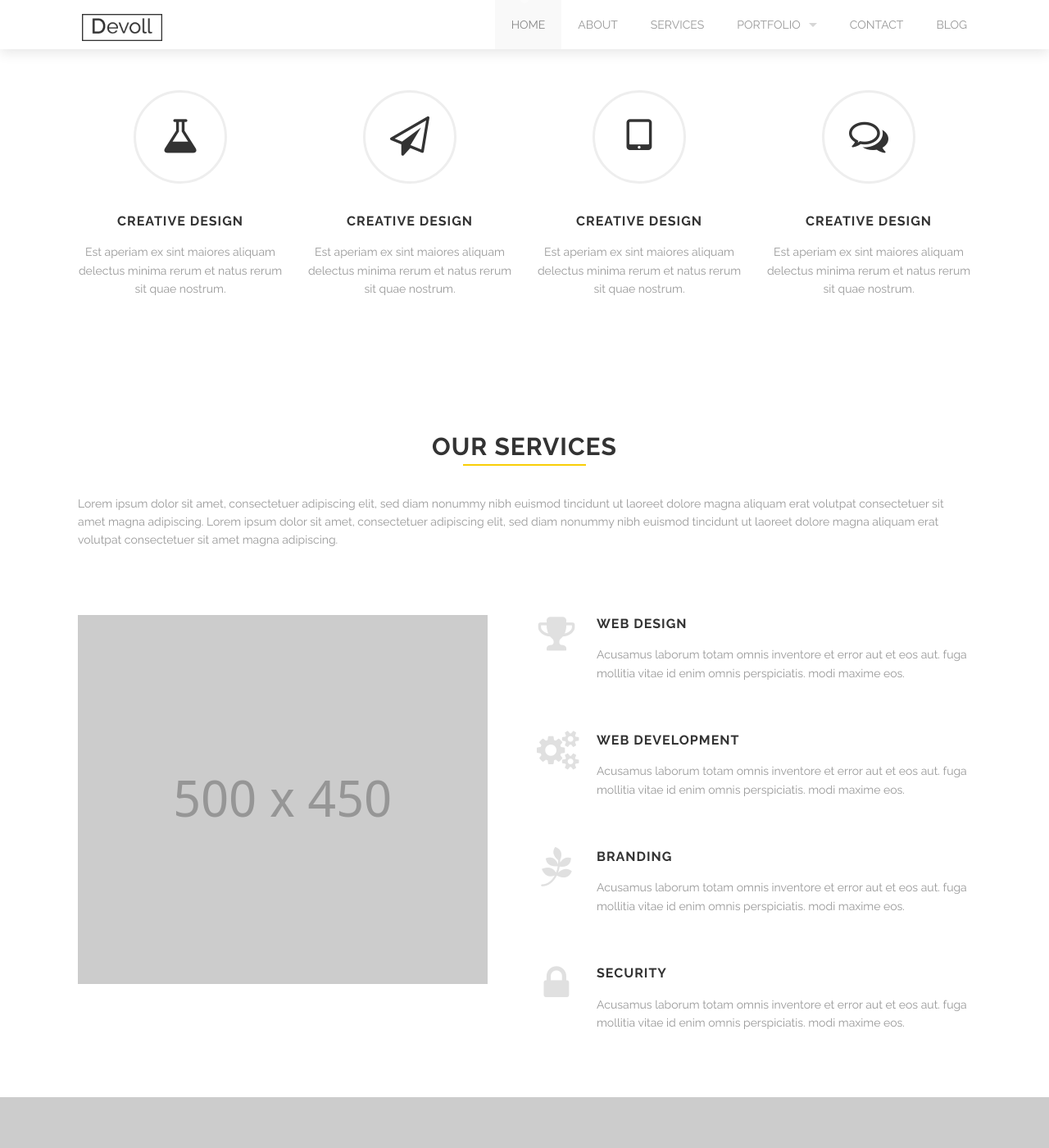
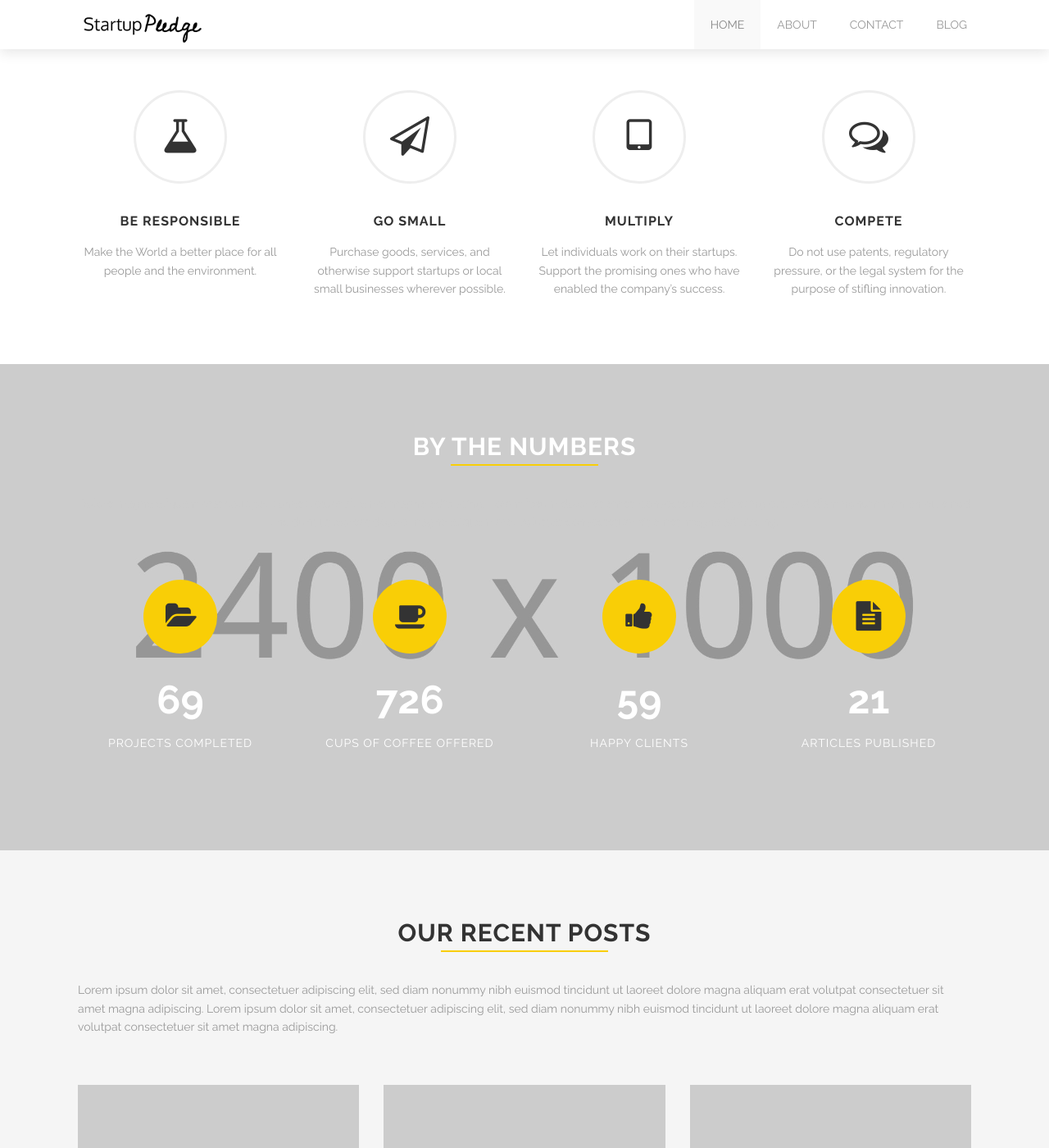
Before and after one commit to startuppledge/startuppledge.github.io, a Jekyll site: the page built from index.html, in a window 1280 px wide and 1400 px high, scrolled down 720 px. Shown: the whole window at 82% size. Built offline with Jekyll 4.4.1, drawn with Linux system fonts in a browser that asks for light colours; some of the changed text lies outside the part shown.

Commit message:
started customizing pledge content

```diff
--- a/_includes/header.html
+++ b/_includes/header.html
@@ -4,7 +4,7 @@
       <li class='name'>
         <h1>
           <a href='{{site.url}}/index.html'>
-            <img alt="" src="{{site.url}}/images/logo-bordered.png" />
+            <img alt="" src="{{site.url}}/images/startup-pledge.png" />
           </a>
         </h1>
       </li>
--- a/index.html
+++ b/index.html
@@ -15,68 +15,10 @@ slides:
       items:
         - klass: boxed
           text: Learn More
-          link_to: http://themeforest.net/user/honryou/portfolio?ref=honryou
+          link_to: #
         - text: Take the Pledge
-          link_to: http://themeforest.net/user/honryou/portfolio?ref=honryou
+          link_to: #
 
-
-
-works:
-  - image: images/@stock/work-1.jpg
-    title: Beautiful Girl
-    link_to: portfolio-item.html
-    klass: graphi-design
-    desc: Design &amp; Development
-  - image: images/@stock/work-2.jpg
-    title: Beautiful Girl
-    link_to: portfolio-item.html
-    klass: graphi-design
-    desc: Design &amp; Development
-  - image: images/@stock/work-3.jpg
-    title: Beautiful Girl
-    link_to: portfolio-item.html
-    klass: graphi-design
-    desc: Design &amp; Development
-  - image: images/@stock/work-4.jpg
-    title: Beautiful Girl
-    link_to: portfolio-item.html
-    klass: graphi-design
-    desc: Design &amp; Development
-  - image: images/@stock/work-5.jpg
-    title: Beautiful Girl
-    link_to: portfolio-item.html
-    klass: graphi-design
-    desc: Design &amp; Development
-  - image: images/@stock/work-6.jpg
-    title: Beautiful Girl
-    link_to: portfolio-item.html
-    klass: graphi-design
-    desc: Design &amp; Development
-  - image: images/@stock/work-7.jpg
-    title: Beautiful Girl
-    link_to: portfolio-item.html
-    klass: graphi-design
-    desc: Design &amp; Development
-  - image: images/@stock/work-8.jpg
-    title: Beautiful Girl
-    link_to: portfolio-item.html
-    klass: graphi-design
-    desc: Design &amp; Development
-
-
-services:
-  - icon: trophy
-    title: Web Design
-    desc: Acusamus laborum totam omnis inventore et error aut et eos aut. fuga mollitia vitae id enim omnis perspiciatis. modi maxime eos.
-  - icon: cogs
-    title: Web Development
-    desc: Acusamus laborum totam omnis inventore et error aut et eos aut. fuga mollitia vitae id enim omnis perspiciatis. modi maxime eos.
-  - icon: pagelines
-    title: Branding
-    desc: Acusamus laborum totam omnis inventore et error aut et eos aut. fuga mollitia vitae id enim omnis perspiciatis. modi maxime eos.
-  - icon: lock
-    title: Security
-    desc: Acusamus laborum totam omnis inventore et error aut et eos aut. fuga mollitia vitae id enim omnis perspiciatis. modi maxime eos.
 
 milestones:
   - icon: folder-open
@@ -161,58 +103,26 @@ milestones:
 
 <div class="row">
   <div class="medium-3 large-3 columns">
-    {% include icon-text.html title='Creative design' desc='Est aperiam ex sint maiores aliquam delectus minima rerum et natus rerum sit quae nostrum.' icon_class='fa fa-flask' delay='0' shape_class='icon-text-circle' %}
+    {% include icon-text.html title='Be Responsible' desc='Make the World a better place for all people and the environment.' icon_class='fa fa-flask' delay='0' shape_class='icon-text-circle' %}
   </div>
   <div class="medium-3 large-3 columns">
-    {% include icon-text.html title='Creative design' desc='Est aperiam ex sint maiores aliquam delectus minima rerum et natus rerum sit quae nostrum.' icon_class='fa fa-paper-plane-o' delay='200' shape_class='icon-text-circle' %}
+    {% include icon-text.html title='Go Small' desc='Purchase goods, services, and otherwise support startups or local small businesses wherever possible.' icon_class='fa fa-paper-plane-o' delay='200' shape_class='icon-text-circle' %}
   </div>
   <div class="medium-3 large-3 columns">
-    {% include icon-text.html title='Creative design' desc='Est aperiam ex sint maiores aliquam delectus minima rerum et natus rerum sit quae nostrum.' icon_class='fa fa-tablet' delay='400' shape_class='icon-text-circle' %}
+    {% include icon-text.html title='Multiply' desc='Let individuals work on their startups. Support the promising ones who have enabled the company’s success.' icon_class='fa fa-tablet' delay='400' shape_class='icon-text-circle' %}
   </div>
   <div class="medium-3 large-3 columns">
-    {% include icon-text.html title='Creative design' desc='Est aperiam ex sint maiores aliquam delectus minima rerum et natus rerum sit quae nostrum.' icon_class='fa fa-comments-o' delay='600' shape_class='icon-text-circle' %}
+    {% include icon-text.html title='Compete' desc='Do not use patents, regulatory pressure, or the legal system for the purpose of stifling innovation.' icon_class='fa fa-comments-o' delay='600' shape_class='icon-text-circle' %}
   </div>
 </div>
 
 <div class="spacing"></div>
 
-<div class='full'>
-  <div class='row'>
-    <div class='large-12 columns'>
-      {% include section-header.html title="Our services" %}
-      <div class='spacing'></div>
-      <p>
-        Lorem ipsum dolor sit amet, consectetuer adipiscing elit, sed diam nonummy nibh euismod tincidunt ut laoreet dolore magna aliquam erat volutpat consectetuer sit amet magna adipiscing. Lorem ipsum dolor sit amet, consectetuer adipiscing elit, sed diam nonummy nibh euismod tincidunt ut laoreet dolore magna aliquam erat volutpat consectetuer sit amet magna adipiscing.
-      </p>
-      <div class='three spacing'></div>
-    </div>
-  </div>
-  <div class='row'>
-    <div class='medium-6 columns'>
-      <img class="fadeinleft" alt="" src="images/@stock/responsive.png" />
-      <div class='three spacing'></div>
-    </div>
-    <div class='medium-6 columns'>
-      {% for service in page.services %}
-        <div class='fadein mod modIconText' data-delay='{{ 300 | times:forloop.index0 }}'>
-          <div class='icon-text-simple'>
-            <i class='fa fa-{{service.icon}}'></i>
-            <h3>{{service.title}}</h3>
-            <p>{{service.desc}}</p>
-          </div>
-          <div class='two spacing'></div>
-        </div>
-      {% endfor %}
-    </div>
-  </div>
-  <div class='spacing'></div>
-</div>
-
 
 <div class='full parallax' style='background-image: url(images/@stock/milestone-bg.jpg); color: #fff;'>
   <div class='row'>
     <div class='large-12 columns'>
-      {% include section-header.html title="Parallax effect" color="#fff" %}
+      {% include section-header.html title="By the Numbers" color="#fff" %}
       <div class='spacing'></div>
       <p class='centered-text' style='color: #ccc;'>
         Dolore magna aliquam erat volutpat consectetuer sit amet magna adipiscing. Lorem ipsum dolor sit amet, consectetuer adipiscing elit, sed diam nonummy nibh euismod tincidunt ut laoreet dolore magna aliquam erat volutpat consectetuer sit amet magna adipiscing.
@@ -235,45 +145,6 @@ milestones:
   <div class='two spacing'></div>
 </div>
 
-<div class='full'>
-  <div class='row'>
-    <div class='large-12 columns'>
-      {% include section-header.html title="Our team" %}
-      <div class='spacing'></div>
-      <p>
-        Lorem ipsum dolor sit amet, consectetuer adipiscing elit, sed diam nonummy nibh euismod tincidunt ut laoreet dolore magna aliquam erat volutpat consectetuer sit amet magna adipiscing. Lorem ipsum dolor sit amet, consectetuer adipiscing elit, sed diam nonummy nibh euismod tincidunt ut laoreet dolore magna aliquam erat volutpat consectetuer sit amet magna adipiscing.
-      </p>
-      <div class='two spacing'></div>
-    </div>
-  </div>
-  <div class='row'>
-    {% for member in site.data.members %}
-      <div class='small-6 medium-3 large-3 columns'>
-        <div class='mod modTeamMember'>
-          <div class='member'>
-            <img class="avatar" alt="" src="{{ member.avatar }}" />
-            <div class='overlay'>
-              <div class='intro'>
-                <h3>{{member.name}}</h3>
-                <p>{{member.position}}</p>
-                <ul class='socials'>
-                  {% for social in member.socials %}
-                    <li>
-                      <a href='{{social.link}}'>
-                        <i class='fa fa-{{social.icon}}'></i>
-                      </a>
-                    </li>
-                  {% endfor %}
-                </ul>
-              </div>
-            </div>
-          </div>
-          <div class='two spacing'></div>
-        </div>
-      </div>
-    {% endfor %}
-  </div>
-</div>
 
 <div class='full' style='background: #f5f5f5'>
   <div class='row'>
```
Also changed, not shown: _data/nav.yml (+0 -11 lines), images/startup-pledge.png (added).
